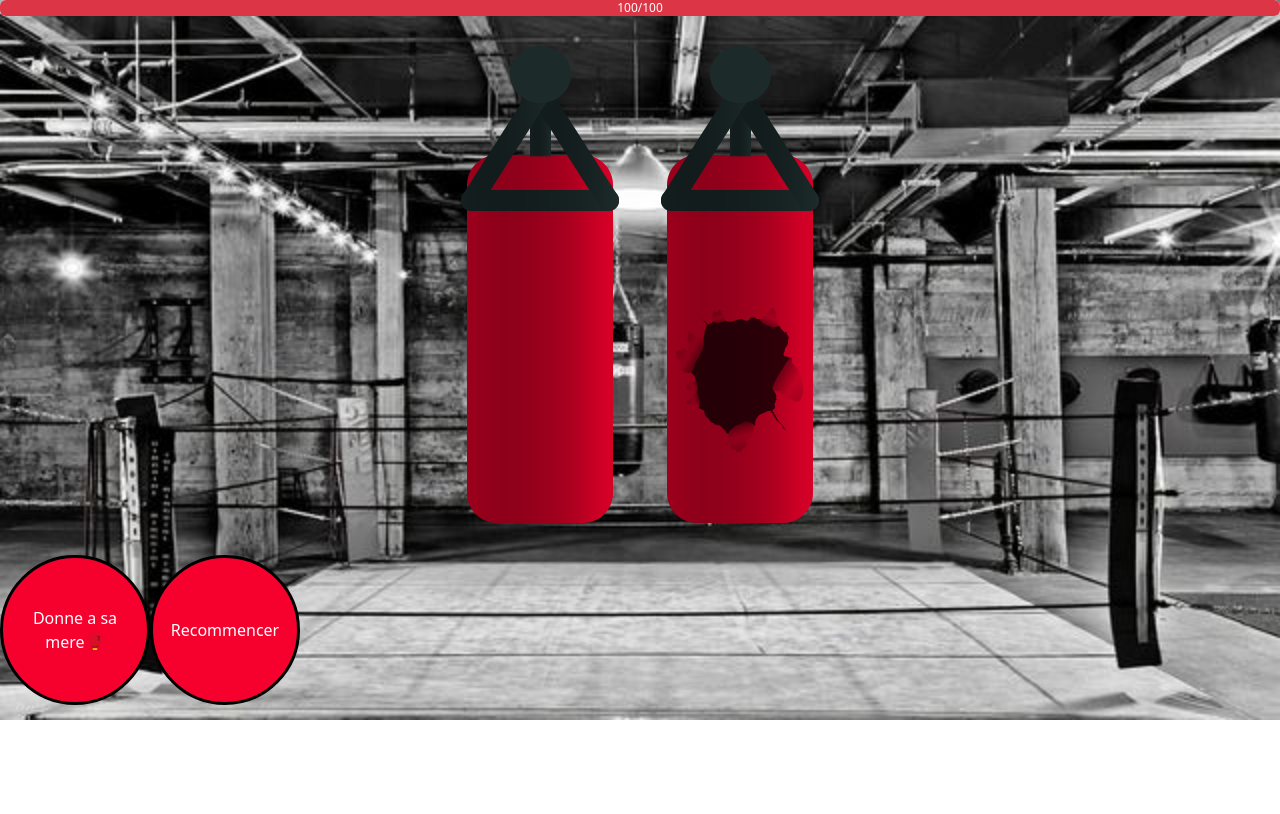
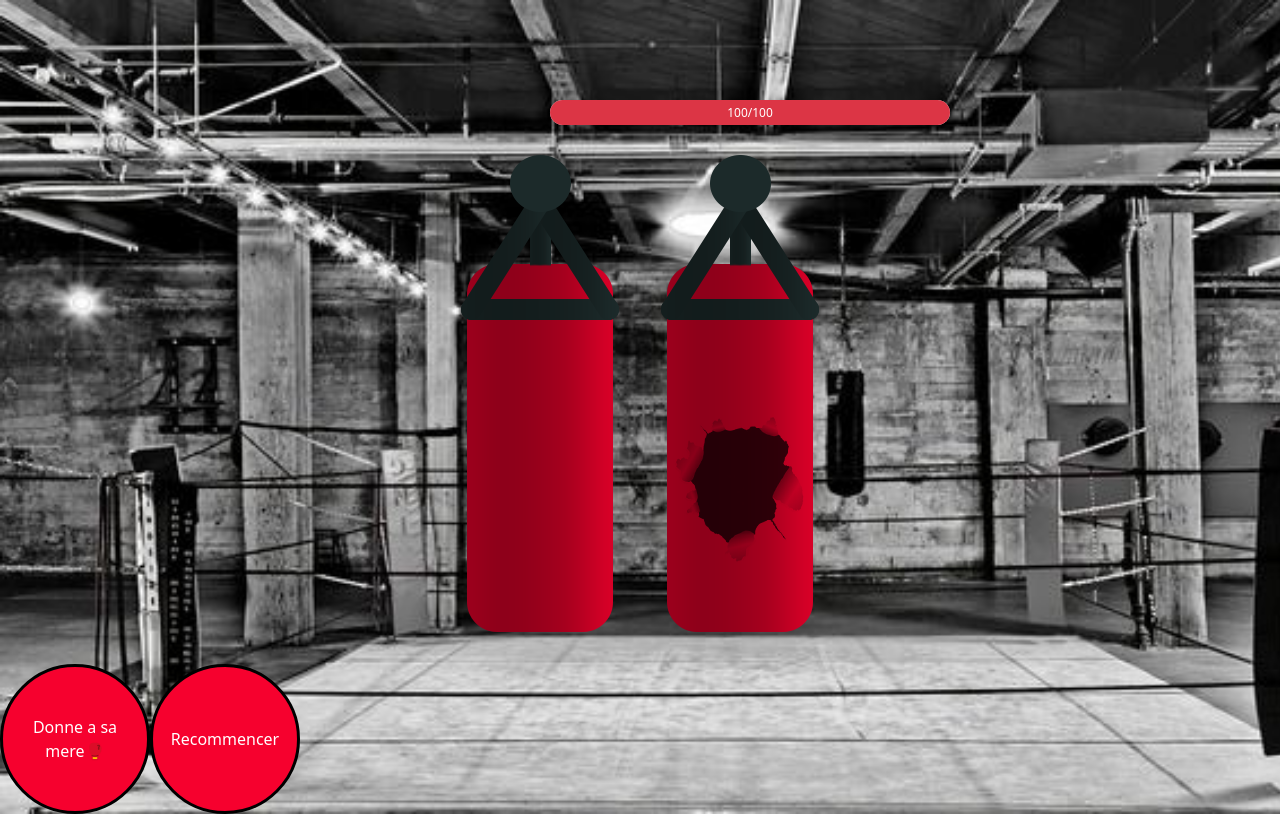
Before and after one commit to somaleyo/PunchingBag, a React (Vite) app: page / in a window 1280 px wide. Built offline with nearby package versions, Linux system fonts and the light colour scheme.

Commit message:
hp bar style

```diff
--- a/src/components/HP/hp.css
+++ b/src/components/HP/hp.css
@@ -0,0 +1,8 @@
+.progress{
+    width: 400px;
+    height: 25px;
+    border-radius: 15Px;
+    margin-top: 100px;
+    display: flex;
+    margin-left:550px;
+}
```
